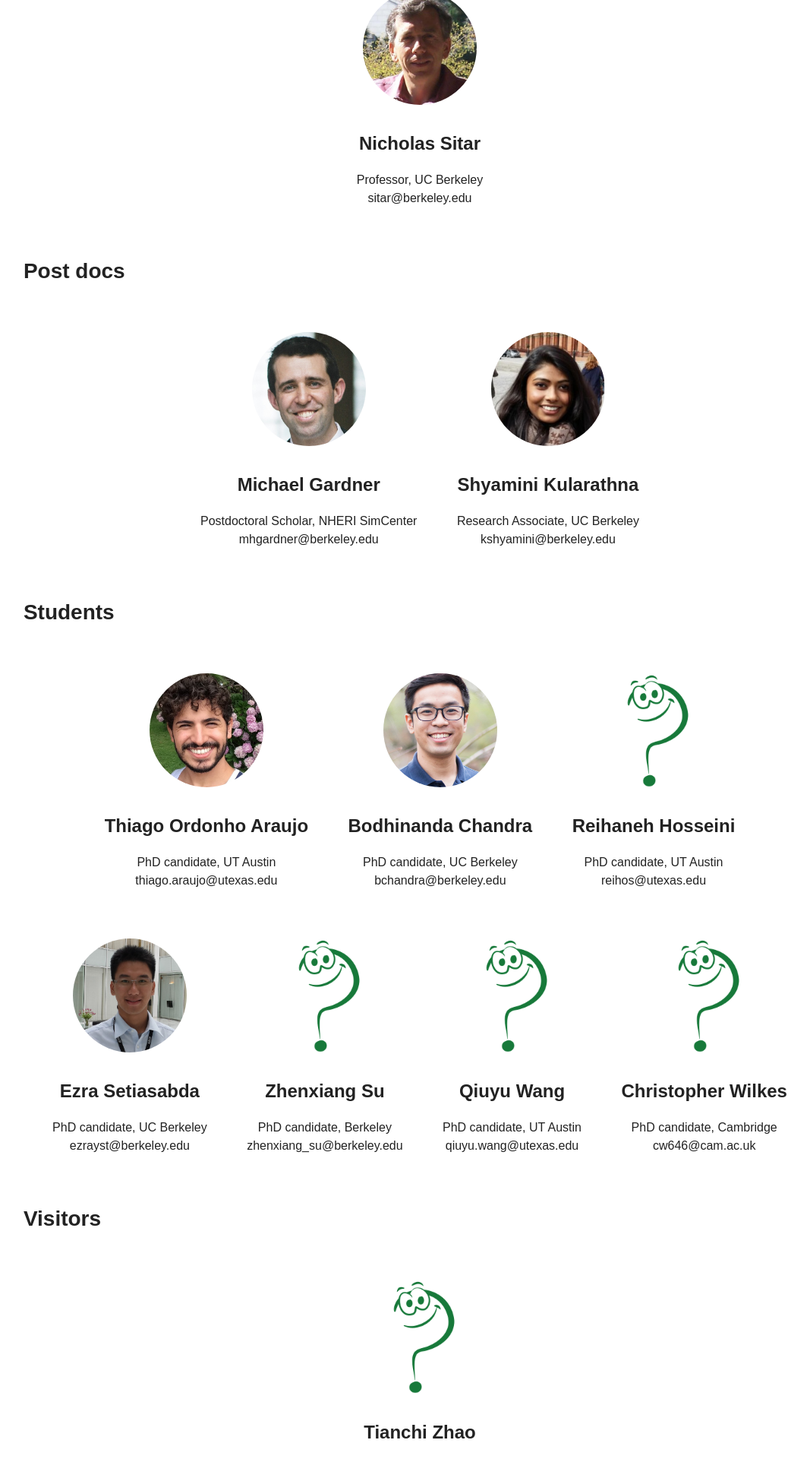
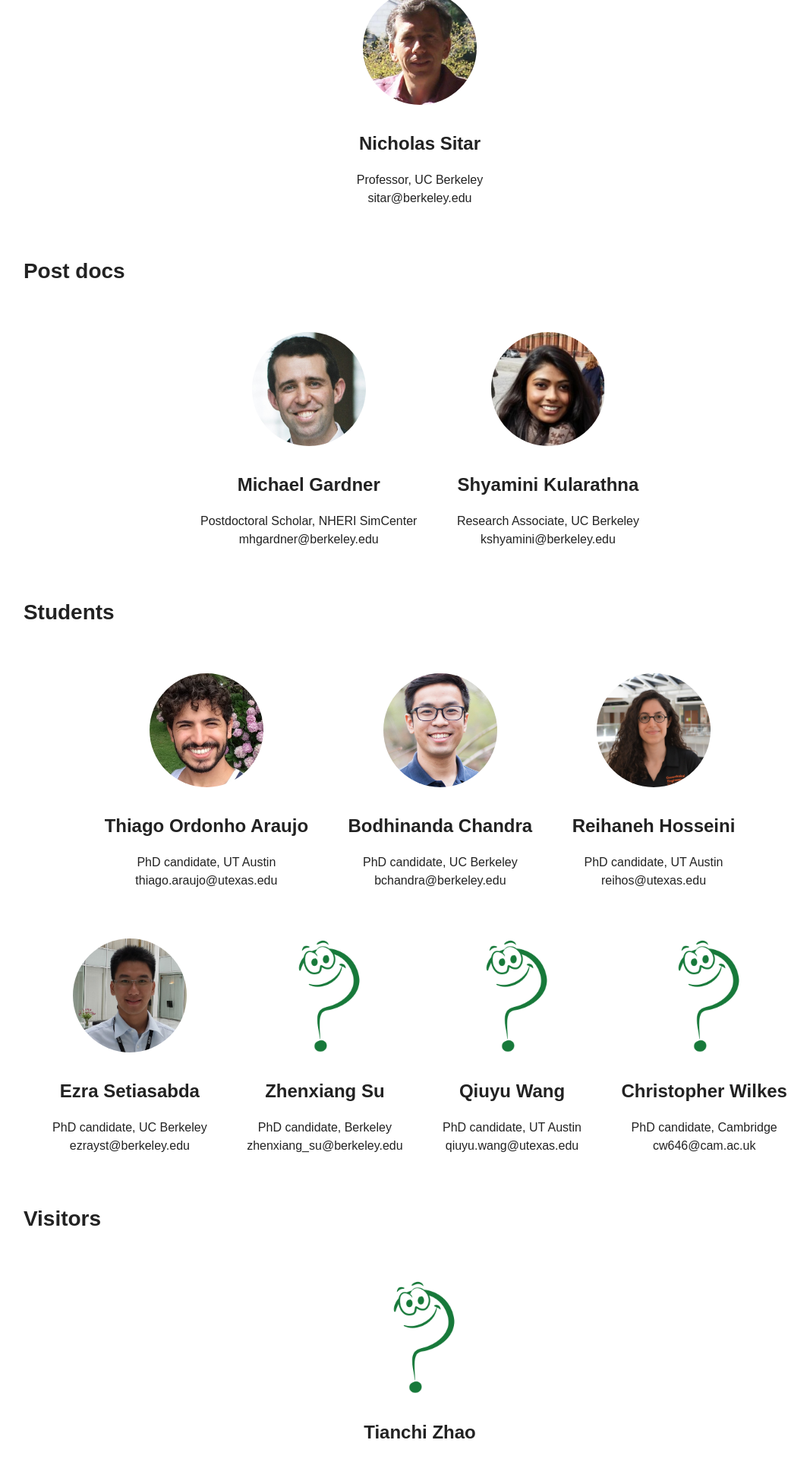
Before and after one commit to cb-geo/cb-geo.github.io, a Jekyll site: the page built from team/index.md, in a window 1280 px wide. Shown: the part 890-2810 px from the top of the page at 76% size, without its empty margins (95-1162 px from the left). Built offline with Jekyll 4.4.1, drawn with Linux system fonts in a browser that asks for light colours; nearby versions of some CDN libraries.

Commit message:
:art: Add Rei Hosseini

```diff
--- a/_data/members.yml
+++ b/_data/members.yml
@@ -100,7 +100,7 @@
   role: student
   position: PhD candidate
   uni: UT Austin
-  image: question.png
+  image: rei.jpg
   email: reihos@utexas.edu
   area:
     - DEM
```
Also changed, not shown: images/cb-geo/team/rei.jpg (added).
